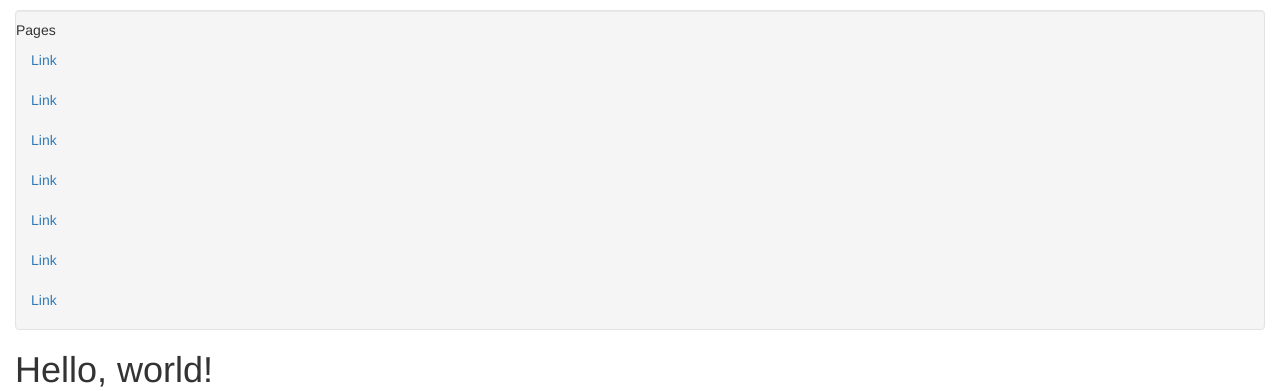
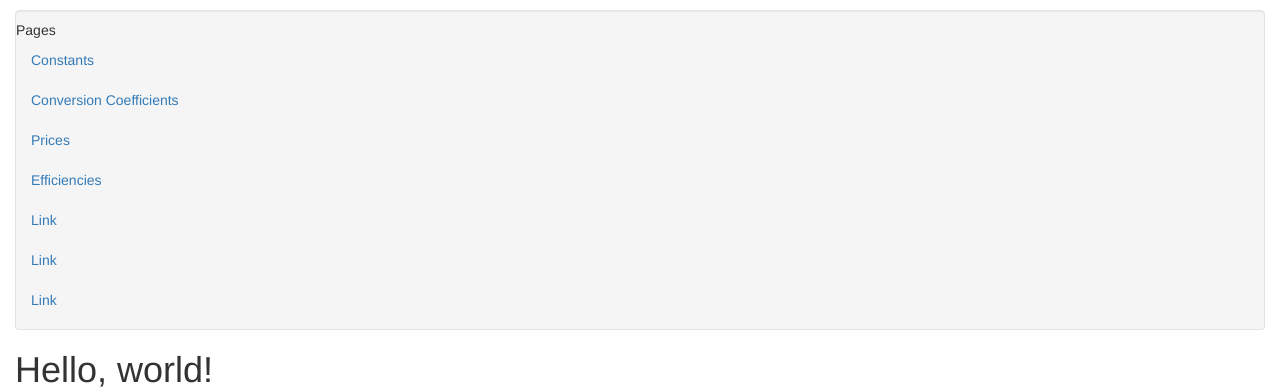
Before and after one commit to jmfernandes/welcome-page, a Flask app: page / in a window 1280 px wide. Shown: the part 50-441 px from the top of the page. Run offline with Flask 2, Linux system fonts and the light colour scheme; some libraries are stand-ins or nearby versions.

Commit message:
added links

```diff
--- a/templates/welcome.html
+++ b/templates/welcome.html
@@ -45,7 +45,7 @@
           <a class="brand" href="#">Project name</a>
           <div class="nav-collapse collapse">
             <ul class="nav">
-              <li class="active"><a href="#"><i class="icon-home icon-white"></i>Home</a></li>
+              <li class="active"><a href="http://murmuring-crag-5557.herokuapp.com/"><i class="icon-home icon-white"></i>Home</a></li>
               <li><a href="#about"></i>About</a></li>
               <li><a href="#contact">Contact</a></li>
             </ul>
@@ -64,10 +64,10 @@
           <div class="well sidebar-nav">
             <ul class="nav nav-list">
               <li class="nav-header">Pages</li>
-              <li><a href="#">Link</a></li>
-              <li><a href="#">Link</a></li>
-              <li><a href="#">Link</a></li>
-              <li><a href="#">Link</a></li>
+              <li><a href="http://constants.herokuapp.com/">Constants</a></li>
+              <li><a href="http://conversions.herokuapp.com/">Conversion Coefficients</a></li>
+              <li><a href="http://prices.herokuapp.com/">Prices</a></li>
+              <li><a href="http://efficiency.herokuapp.com/">Efficiencies</a></li>
               <li><a href="#">Link</a></li>
               <li><a href="#">Link</a></li>
               <li><a href="#">Link</a></li>
```
